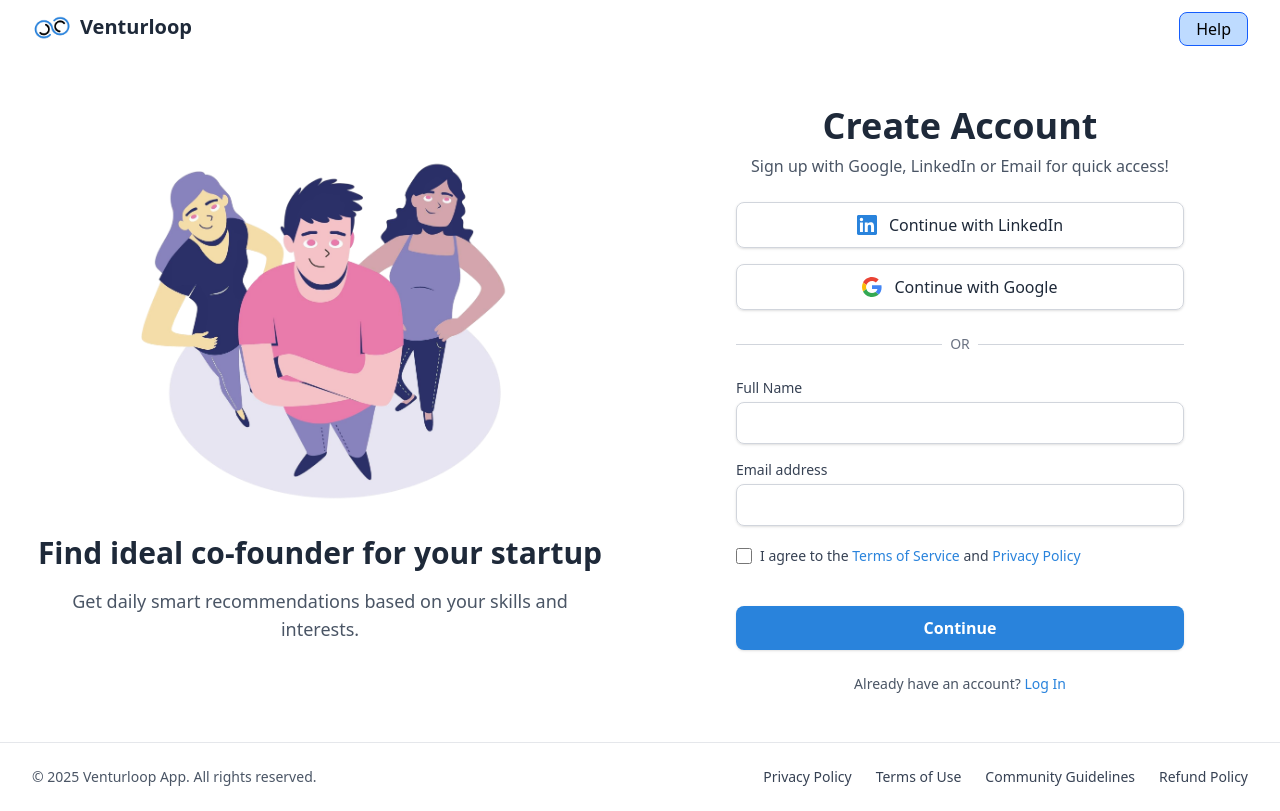
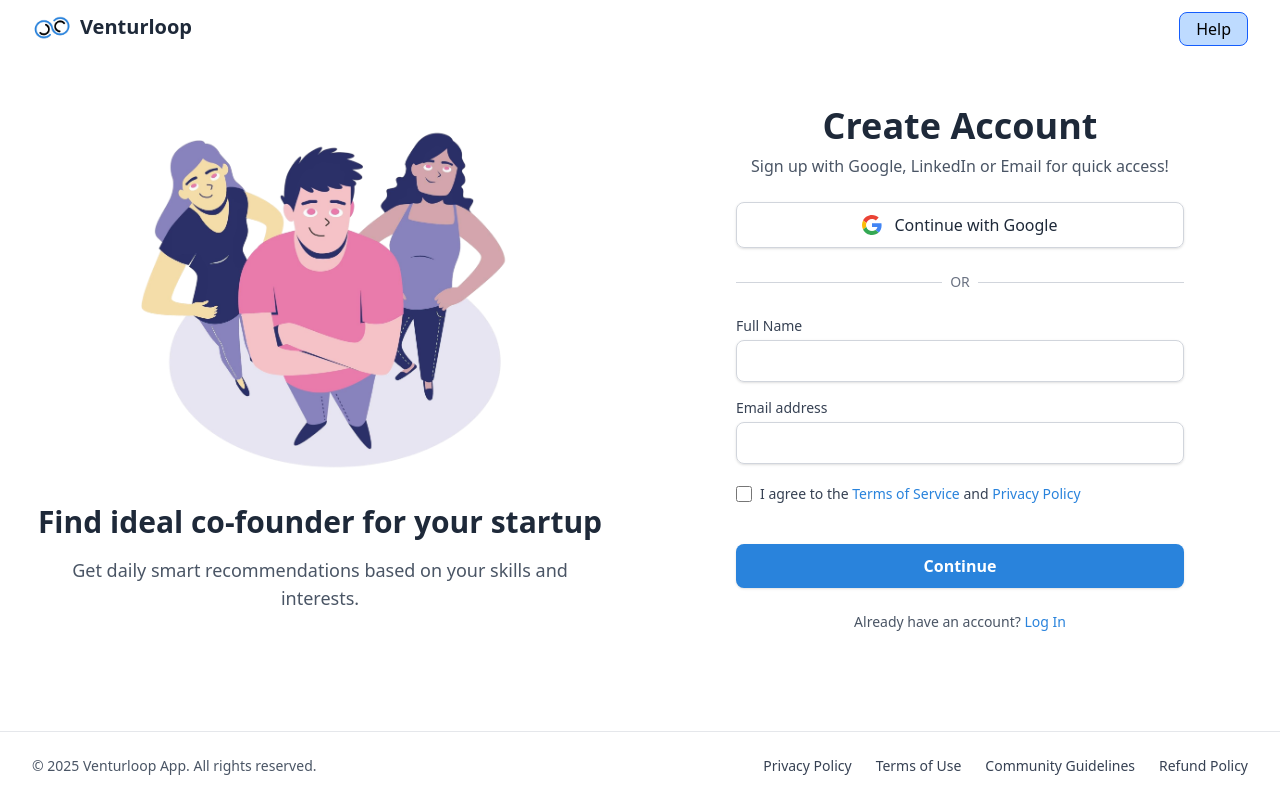
Before and after one commit to VenturLoop/Venturloop-Web-Auth, a Next.js app: page /auth/signup in a window 1280 px wide. Built offline with nearby package versions, Linux system fonts and the light colour scheme; no server answers.

Commit message:
After taiwind setup

```diff
--- a/src/app/layout.js
+++ b/src/app/layout.js
@@ -44,9 +44,7 @@ export default function RootLayout({ children }) {
         <Navbar />
 
         <Providers>
-          <main className="flex-1 w-full">
-            {children}
-          </main>
+          <main className="flex-1 w-full">{children}</main>
           <SpeedInsights />
         </Providers>
 
--- a/src/app/login/page.jsx
+++ b/src/app/login/page.jsx
@@ -177,7 +177,7 @@ const AuthForm = () => {
           </p>
 
           {/* LinkedIn Button */}
-          <button
+          {/* <button
             onClick={() => handleLogIn('linkedin')}
             disabled={loadingProvider === 'linkedin'}
             className="w-full border border-gray-300 hover:bg-gray-50 text-gray-700 font-medium py-2.5 px-4 rounded-lg flex items-center justify-center shadow-sm mb-4 disabled:opacity-70"
@@ -192,7 +192,7 @@ const AuthForm = () => {
                 Continue with LinkedIn
               </>
             )}
-          </button>
+          </button> */}
 
           {/* Google Button */}
           <button
--- a/src/components/PostOnboardingContent.jsx
+++ b/src/components/PostOnboardingContent.jsx
@@ -54,7 +54,7 @@ const PostOnboardingContent = () => {
 
         {/* Continue to Web */}
         <button
-          onClick={() => router.push('/')}
+          onClick={() => router.push('https://test.venturloop.com?')}
           className="w-full bg-[#2983DC] hover:bg-[#2270BE] text-white font-semibold py-3 px-6 rounded-lg transition duration-150 shadow-md hover:shadow-xl text-lg"
         >
           Continue to Dashboard
--- a/src/components/SignUp.jsx
+++ b/src/components/SignUp.jsx
@@ -180,7 +180,7 @@ export default function Signup() {
           </p>
 
           {/* LinkedIn Button */}
-          <button
+          {/* <button
             onClick={() => handleSocialSignup('linkedin')}
             disabled={loadingProvider === 'linkedin' || isEmailLoading}
             className="w-full border border-gray-300 hover:bg-gray-50 text-gray-800 font-medium py-2.5 px-4 rounded-lg focus:outline-none focus:ring-2 focus:ring-offset-2 focus:ring-[#2983DC] transition duration-150 flex items-center justify-center shadow-sm mb-4 disabled:opacity-70"
@@ -200,7 +200,7 @@ export default function Signup() {
                 Continue with LinkedIn
               </>
             )}
-          </button>
+          </button> */}
 
           {/* Google Button */}
           <button
```
Also changed, not shown: src/app/api/auth/linkedin/exchange/route.js (line endings or trailing spaces).
